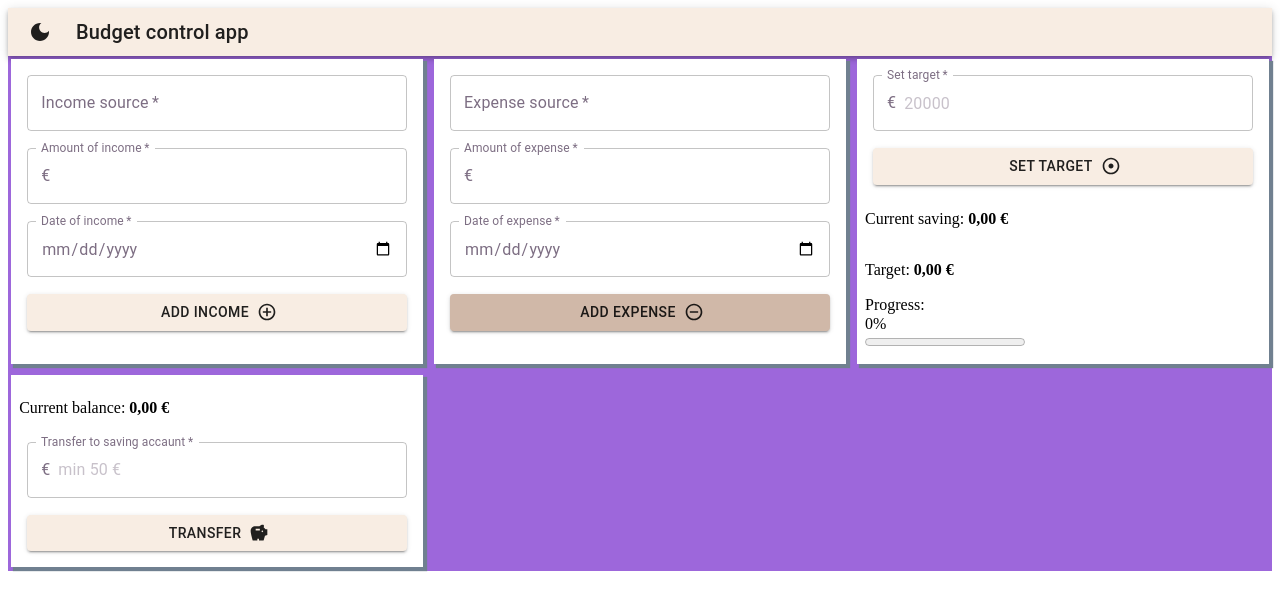
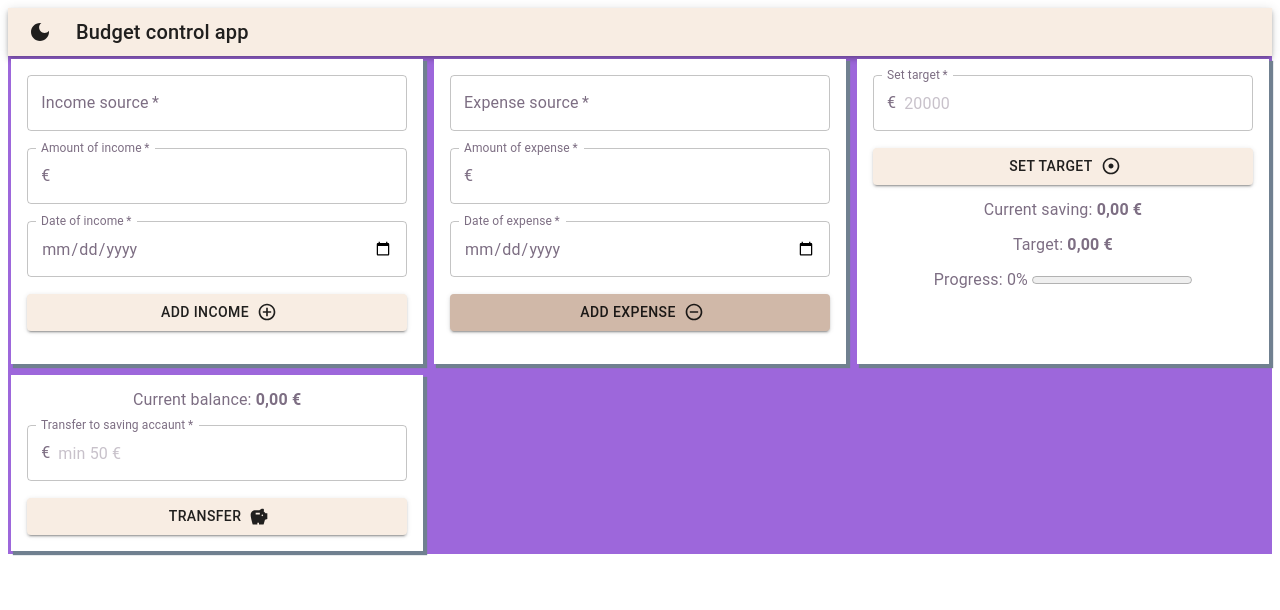
Before and after one commit to CaH4o/Integrify-Finland-BoF-budget-control-app, a React (Create React App) app: page / in a window 1280 px wide. Shown: the top 610 px of the page. Built offline with nearby package versions, Linux system fonts and the light colour scheme; the HTML template or start-up script is replaced by a standard one.

Commit message:
Add typografy, add theme context, rename variables

```diff
--- a/src/App.tsx
+++ b/src/App.tsx
@@ -1,4 +1,4 @@
-import React, { useEffect, useState } from "react";
+import React, { createContext, useEffect, useState } from "react";
 import { ThemeProvider, createTheme } from "@mui/material/styles";
 
 import "./styles/App.css";
@@ -9,13 +9,26 @@ import SaivingsTargetSection from "./components/SaivingsTarget";
 import BalanceSection from "./components/Balance";
 import { tIncome } from "./types/tIncome";
 import { tExpense } from "./types/tExpense";
+import { tContext } from "./types/tContext";
+
+export const ThemeContext = createContext<tContext>({
+  toggleMode: () => {},
+  incomes: [],
+  expenses: [],
+  savings: 0,
+  balance: 0,
+  setIncomes: () => {},
+  setExpenses: () => {},
+  setSaivings: () => {},
+  setBalance: () => {},
+});
 
 function App() {
   const [mode, setMode] = useState<"light" | "dark">("light");
   const [incomes, setIncomes] = useState<tIncome[]>([]);
   const [expenses, setExpenses] = useState<tExpense[]>([]);
   const [savings, setSaivings] = useState<number>(0);
-  const [balanceAmount, setBalances] = useState<number>(0);
+  const [balance, setBalance] = useState<number>(0);
   const incomeAmountTotal = incomes.reduce(function (prev, curr) {
     return prev + curr.incomeAmount;
   }, 0);
@@ -24,10 +37,11 @@ function App() {
   }, 0);
   useEffect(
     function () {
-      setBalances(incomeAmountTotal - expansesAmountTotal - savings);
+      setBalance(incomeAmountTotal - expansesAmountTotal - savings);
     },
     [incomes, expenses, savings, expansesAmountTotal, incomeAmountTotal]
   );
+
   const theme = createTheme({
     palette: {
       mode,
@@ -55,29 +69,45 @@ function App() {
     },
   });
 
+  const manageTheme = {
+    toggleMode: function () {
+      setMode((mode) => (mode === "light" ? "dark" : "light"));
+    },
+    incomes,
+    expenses,
+    savings,
+    balance,
+    setIncomes,
+    setExpenses,
+    setSaivings,
+    setBalance,
+  };
+
   return (
     <div className="root">
+      <ThemeContext.Provider value={manageTheme}>
         <ThemeProvider theme={theme}>
-        <Nav mode={mode} setMode={setMode} />
+          <Nav />
           <div className="main">
             <IncomeSection incomes={incomes} setIncomes={setIncomes} />
             <ExpenseSection
               expenses={expenses}
               setExpenses={setExpenses}
-            balanceAmount={balanceAmount}
+              balanceAmount={balance}
             />
             <SaivingsTargetSection
               saving={savings}
               setSavingsTarget={setSaivings}
             />
             <BalanceSection
-            balance={balanceAmount}
+              balance={balance}
               savings={savings}
-            setBalance={setBalances}
+              setBalance={setBalance}
               setSaving={setSaivings}
             />
           </div>
         </ThemeProvider>
+      </ThemeContext.Provider>
     </div>
   );
 }
--- a/src/components/Balance.tsx
+++ b/src/components/Balance.tsx
@@ -6,6 +6,7 @@ import {
   InputLabel,
   InputAdornment,
   FormControl,
+  Typography
 } from "@mui/material";
 import SavingsIcon from '@mui/icons-material/Savings';
 
@@ -45,7 +46,7 @@ function Balance({ balance, savings, setBalance, setSaving }: pBalance) {
         id="formBalance"
         sx={{ bgcolor:"background.default" }}
       >
-        <p>
+        <Typography color='textPrimary' className="textCenter">
           Current balance:{" "}
           <b>
             {new Intl.NumberFormat("fi", {
@@ -53,7 +54,7 @@ function Balance({ balance, savings, setBalance, setSaving }: pBalance) {
               currency: "EUR",
             }).format(balance)}
           </b>
-        </p>
+        </Typography>
 
         <FormControl sx={{ m: 1 }} required>
         <InputLabel htmlFor="transferSavings">Transfer to saving accaunt</InputLabel>
--- a/src/components/Nav.tsx
+++ b/src/components/Nav.tsx
@@ -1,11 +1,13 @@
-import React from "react";
-import { AppBar, Toolbar, Typography, IconButton } from "@mui/material";
+import React, { useContext } from "react";
+import { AppBar, Toolbar, Typography, IconButton, useTheme} from "@mui/material";
 import DarkModeIcon from "@mui/icons-material/DarkMode";
 import LightModeIcon from "@mui/icons-material/LightMode";
+import { ThemeContext } from "../App";
 
-import { pNav } from "../types/pNav";
+function Nav() {
+  const themeMode = useTheme();
+  const colorMode = useContext(ThemeContext);
 
-function Nav({ mode, setMode }: pNav) {
   return (
     <AppBar position="static">
       <Toolbar variant="dense">
@@ -13,9 +15,9 @@ function Nav({ mode, setMode }: pNav) {
           edge="start"
           color="inherit"
           sx={{ mr: 2 }}
-          onClick={() => setMode(mode === "light" ? "dark" : "light")}
+          onClick={() => colorMode.toggleMode()}
         >
-          {mode === "light" ? <DarkModeIcon /> : <LightModeIcon />}
+          {themeMode.palette.mode === "light" ? <DarkModeIcon /> : <LightModeIcon />}
         </IconButton>
         <Typography variant="h6" color="inherit" component="div">
           Budget control app
--- a/src/components/SaivingsTarget.tsx
+++ b/src/components/SaivingsTarget.tsx
@@ -6,6 +6,7 @@ import {
   InputLabel,
   InputAdornment,
   FormControl,
+  Typography,
 } from "@mui/material";
 import AdjustIcon from "@mui/icons-material/Adjust";
 
@@ -36,7 +37,7 @@ function SaivingsTarget({ saving, setSavingsTarget }: pSaving) {
       autoComplete="off"
       onSubmit={(e) => submit(e)}
       id="formTarget"
-      sx={{ bgcolor:"background.default" }}
+      sx={{ bgcolor: "background.default" }}
     >
       <FormControl sx={{ m: 1 }} required>
         <InputLabel htmlFor="setTarget">Set target</InputLabel>
@@ -59,7 +60,7 @@ function SaivingsTarget({ saving, setSavingsTarget }: pSaving) {
       >
         Set target
       </Button>
-      <p>
+      <Typography color="textPrimary" className="textCenter">
         Current saving:{" "}
         <b>
           {new Intl.NumberFormat("fi", {
@@ -67,8 +68,8 @@ function SaivingsTarget({ saving, setSavingsTarget }: pSaving) {
             currency: "EUR",
           }).format(saving)}
         </b>
-      </p>
-      <p>
+      </Typography>
+      <Typography color="textPrimary" className="textCenter">
         Target:{" "}
         <b>
           {new Intl.NumberFormat("fi", {
@@ -76,10 +77,12 @@ function SaivingsTarget({ saving, setSavingsTarget }: pSaving) {
             currency: "EUR",
           }).format(target)}
         </b>
-      </p>
-      <label htmlFor="targetProgress">Progress:</label>
-      <span> {procent.toFixed(0)}% </span>
-      <progress id="targetProgress" value={saving} max={target} />
+      </Typography>
+      <Typography color="textPrimary" className="textCenter">
+        <label htmlFor="targetProgress">Progress:</label>
+        <span> {procent.toFixed(0)}% </span>
+        <progress id="targetProgress" value={saving} max={target} />
+      </Typography>
     </Box>
   );
 }
--- a/src/styles/App.css
+++ b/src/styles/App.css
@@ -1,5 +1,5 @@
 .root {
-  height : '100vh';
+  height : 100%;
   background-color: #9d67db;
 }
 
@@ -34,6 +34,11 @@
   gap: 1px;
   margin: 0.2em;
 }
+
+.textCenter {
+  text-align: center;
+  padding: 0.3rem;
+ }
 
 ul {
   list-style-type: none;
--- a/src/types/pNav.ts
+++ /dev/null
@@ -1,4 +0,0 @@
-export interface pNav {
-    mode: "light" | "dark",
-    setMode: React.Dispatch<React.SetStateAction<"light" | "dark">>
-}
--- /dev/null
+++ b/src/types/tContext.ts
@@ -0,0 +1,14 @@
+import { tExpense } from "./tExpense";
+import { tIncome } from "./tIncome";
+
+export interface tContext {
+    toggleMode:() => void,
+    incomes: tIncome[],
+    expenses: tExpense[],
+    savings: number,
+    balance: number,
+    setIncomes: React.Dispatch<React.SetStateAction<tIncome[]>>,
+    setExpenses: React.Dispatch<React.SetStateAction<tExpense[]>>,
+    setSaivings: React.Dispatch<React.SetStateAction<number>>,
+    setBalance: React.Dispatch<React.SetStateAction<number>>,
+}
```
Also changed, not shown: src/styles/logo.svg (renamed from src/logo.svg). Lines whose indentation alone changed are shown as unchanged.
